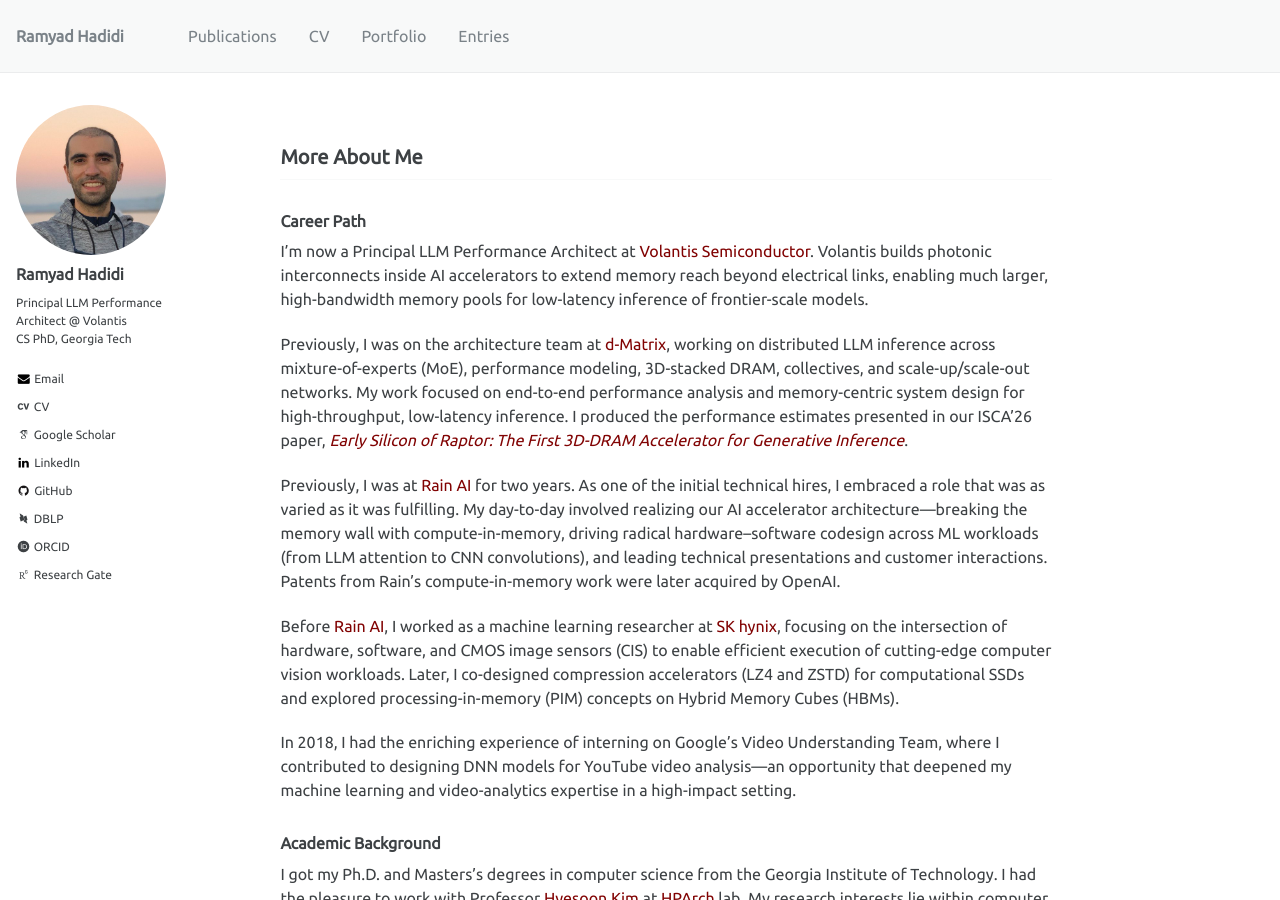
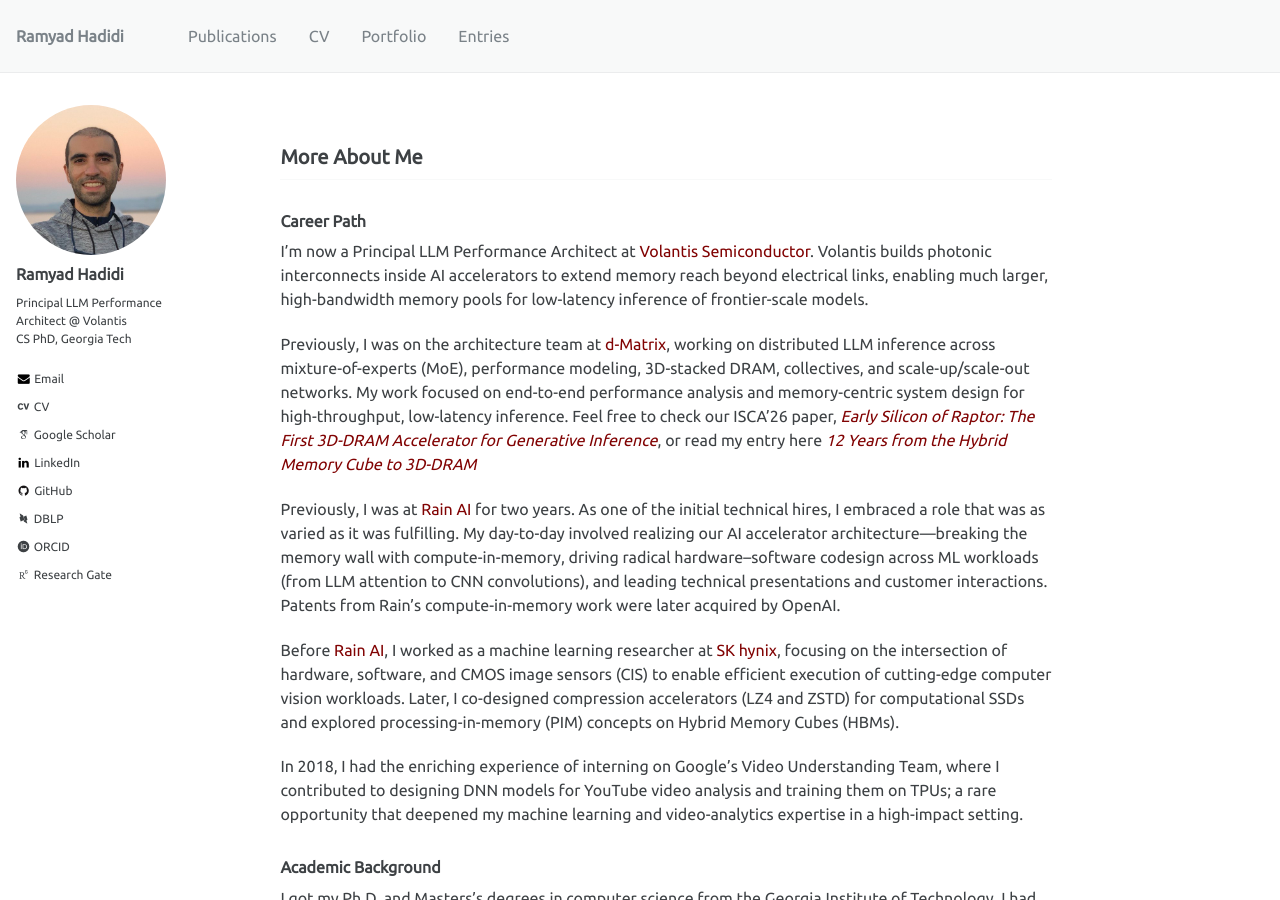
Before and after one commit to ramyadhadidi/ramyadhadidi.github.io, a Jekyll site: the page built from _pages/more_about_me.md, in a window 1280 px wide and 900 px high. Built offline with Jekyll 4.4.1, drawn with Linux system fonts in a browser that asks for light colours; some web fonts are replaced.

Commit message:
small fix

```diff
--- a/_pages/more_about_me.md
+++ b/_pages/more_about_me.md
@@ -9,13 +9,13 @@ title: "More About Me"
 
 I’m now a Principal LLM Performance Architect at [Volantis Semiconductor](https://volantissemi.ai/). Volantis builds photonic interconnects inside AI accelerators to extend memory reach beyond electrical links, enabling much larger, high-bandwidth memory pools for low-latency inference of frontier-scale models.
 
-Previously, I was on the architecture team at [d-Matrix](https://d-matrix.ai/), working on distributed LLM inference across mixture-of-experts (MoE), performance modeling, 3D-stacked DRAM, collectives, and scale-up/scale-out networks. My work focused on end-to-end performance analysis and memory-centric system design for high-throughput, low-latency inference. I produced the performance estimates presented in our ISCA’26 paper, [*Early Silicon of Raptor: The First 3D-DRAM Accelerator for Generative Inference*](https://ramyadhadidi.github.io/files/dMatrix-Raptor-ISCA.pdf).
+Previously, I was on the architecture team at [d-Matrix](https://d-matrix.ai/), working on distributed LLM inference across mixture-of-experts (MoE), performance modeling, 3D-stacked DRAM, collectives, and scale-up/scale-out networks. My work focused on end-to-end performance analysis and memory-centric system design for high-throughput, low-latency inference. Feel free to check our ISCA’26 paper, [*Early Silicon of Raptor: The First 3D-DRAM Accelerator for Generative Inference*](https://ramyadhadidi.github.io/files/dMatrix-Raptor-ISCA.pdf), or read my entry here [*12 Years from the Hybrid Memory Cube to 3D-DRAM*](https://ramyadhadidi.github.io/entries/3DDRAM-1/)
 
 Previously, I was at [Rain AI](https://rain.ai/) for two years. As one of the initial technical hires, I embraced a role that was as varied as it was fulfilling. My day-to-day involved realizing our AI accelerator architecture—breaking the memory wall with compute-in-memory, driving radical hardware–software codesign across ML workloads (from LLM attention to CNN convolutions), and leading technical presentations and customer interactions. Patents from Rain’s compute-in-memory work were later acquired by OpenAI.
 
 Before [Rain AI](https://rain.ai/), I worked as a machine learning researcher at [SK hynix](http://www.skhynix.com/), focusing on the intersection of hardware, software, and CMOS image sensors (CIS) to enable efficient execution of cutting-edge computer vision workloads. Later, I co-designed compression accelerators (LZ4 and ZSTD) for computational SSDs and explored processing-in-memory (PIM) concepts on Hybrid Memory Cubes (HBMs).
 
-In 2018, I had the enriching experience of interning on Google’s Video Understanding Team, where I contributed to designing DNN models for YouTube video analysis—an opportunity that deepened my machine learning and video-analytics expertise in a high-impact setting.
+In 2018, I had the enriching experience of interning on Google’s Video Understanding Team, where I contributed to designing DNN models for YouTube video analysis and training them on TPUs; a rare opportunity that deepened my machine learning and video-analytics expertise in a high-impact setting.
 
 ### Academic Background
 
```
